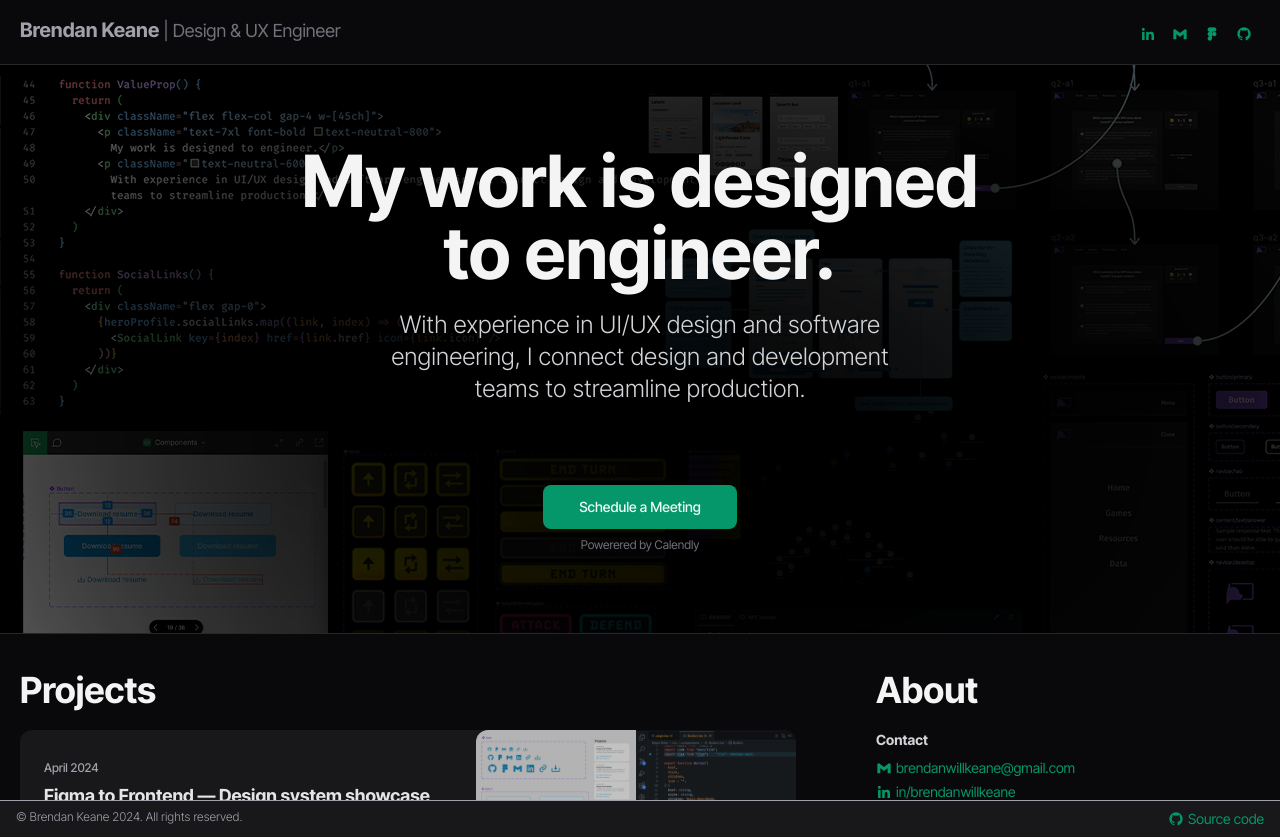
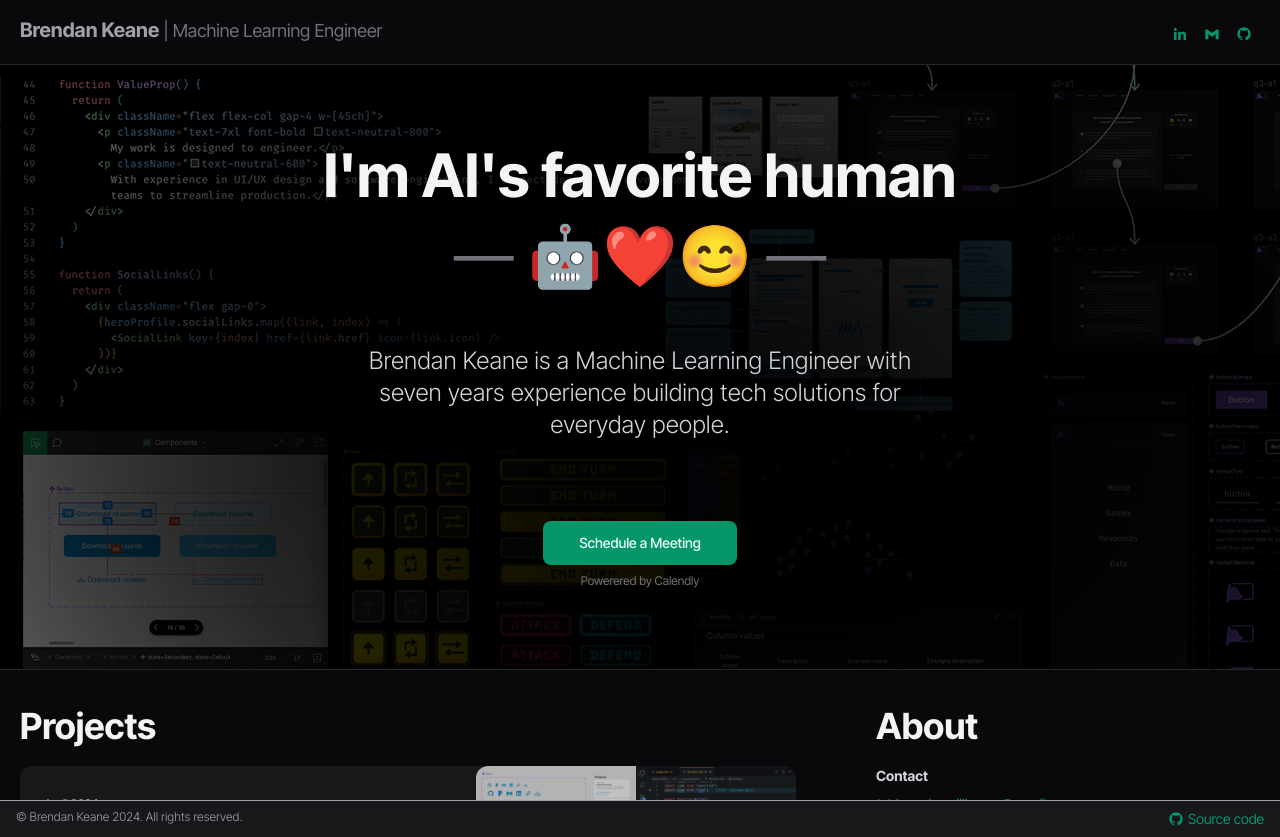
Before and after one commit to brendanwilliam/bkportfolio, a Next.js app: page / in a window 1280 px wide. Built offline with nearby package versions, Linux system fonts and the light colour scheme.

Commit message:
MLE rebrand

```diff
--- a/package.json
+++ b/package.json
@@ -10,7 +10,7 @@
   },
   "dependencies": {
     "clsx": "^2.1.0",
-    "next": "^14.2.3",
+    "next": "^14.2.5",
     "react": "^18",
     "react-calendly": "^4.3.0",
     "react-dom": "^18"
--- a/src/components/Button.tsx
+++ b/src/components/Button.tsx
@@ -18,7 +18,7 @@ export function Button({
   return (
     <Link href={href} className={
         clsx("flex flex-row justify-center items-center text-sm",
-        style === "primary" || style === "secondary" ? "px-9 py-3 rounded-lg font-medium w-full" : "p-0 font-normal",
+        style === "primary" || style === "secondary" ? "px-9 py-3 rounded-lg font-medium w-full hover:scale-105 ease-in-out duration-75" : "p-0 font-normal",
         style === "primary" && "text-emerald-50 bg-emerald-600 hover:bg-emerald-400",
         style === "secondary" && "text-emerald-600 bg-transparent hover:bg-emerald-100 border border-emerald-600",
         style === "tertiary" && "text-emerald-600 hover:text-emerald-300 hover:underline")} >
--- a/src/components/Header.tsx
+++ b/src/components/Header.tsx
@@ -1,8 +1,4 @@
-import clsx from "clsx";
-import Image from "next/image";
-import { Button } from "@/components/Button";
 import { SocialLinks } from "@/components/SocialLinks";
-import { MeetingButton } from "@/components/MeetingButton";
 
 // Hero data schema
 
@@ -16,7 +12,7 @@ interface HeroProfile {
 const heroProfile: HeroProfile = {
   name: "Brendan Keane",
   location: "Seattle, WA",
-  title: "Design & UX Engineer",}
+  title: "Machine Learning Engineer",}
 
 function Title() {
   return (
--- a/src/components/Hero.tsx
+++ b/src/components/Hero.tsx
@@ -5,10 +5,11 @@ import { MeetingButton } from "@/components/MeetingButton";
 function ValueProp() {
   return (
     <div className="space-y-5 text-center flex flex-col items-center">
-      <p className="text-3xl md:text-7xl font-bold text-zinc-100 w-[15ch]">
-        My work is designed to engineer.</p>
+      <p className="text-3xl md:text-6xl font-bold text-zinc-100 w-[20ch]">
+        I'm AI's favorite human</p>
+      <p className="text-6xl text-zinc-500 pb-10">— 🤖❤️😊 —</p>
       <p className="text-base md:text-2xl text-zinc-300 w-[40ch] drop-shadow-lg font-light">
-        With experience in UI/UX design and software engineering, I connect design and development teams to streamline production.</p>
+        Brendan Keane is a Machine Learning Engineer with seven years experience building tech solutions for everyday people.</p>
     </div>
   )
 }
--- a/src/components/SocialLinks.tsx
+++ b/src/components/SocialLinks.tsx
@@ -9,7 +9,6 @@ interface SocialLink {
 const socialLinks: SocialLink[] = [
   { href: "https://www.linkedin.com/in/brendanwillkeane/", icon: "bxl-linkedin"},
   { href: "mailto:brendanwillkeane@gmail.com", icon: "bxl-gmail"},
-  { href: "https://www.figma.com/@bkhci", icon: "bxl-figma"},
   { href: "https://github.com/brendanwilliam", icon: "bxl-github"},
 ]
 
@@ -23,7 +22,7 @@ function SocialLink({
 }) {
 
   return (
-    <Link href={href} className="group flex justify-center items-center size-8 text-emerald-600 bg-transparent hover:bg-emerald-600 hover:text-sky-50 rounded-full transition-all ease-in-out duration-100">
+    <Link href={href} className="group flex justify-center items-center size-8 text-emerald-600 bg-transparent hover:bg-emerald-400 hover:text-sky-50 rounded-full transition-all ease-in-out duration-75">
         <i className={clsx("bx bx-xs group-hover:scale-125 transition-all ease-in-out duration-300", icon)} />
     </Link>
 
```
Also changed, not shown: 1 other file (tests, documents, lock files or other folders).
